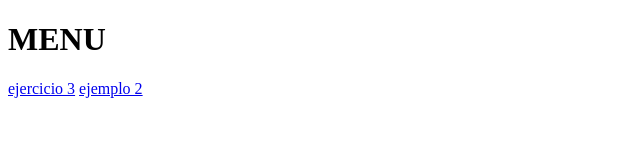
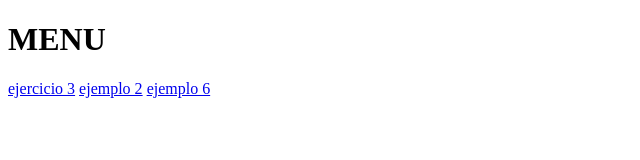
Before and after one commit to AlexDGM/ProyectoClaseWeb1-main, a plain HTML site: page index.html in a window 1280 px wide. Shown: the full height of the page, 0-640 px from the left. Drawn offline with Linux system fonts and the light colour scheme.

Commit message:
Ejemplo 6 agregado

```diff
--- a/index.html
+++ b/index.html
@@ -11,5 +11,8 @@
     <a href="html/ejecicio3.html">ejercicio 3</a>
 
     <a href="html/ejemplo2.html">ejemplo 2</a>
+    <a href="html/ejemplo6.html">ejemplo 6</a>
+
+
 </body>
 </html>
```
